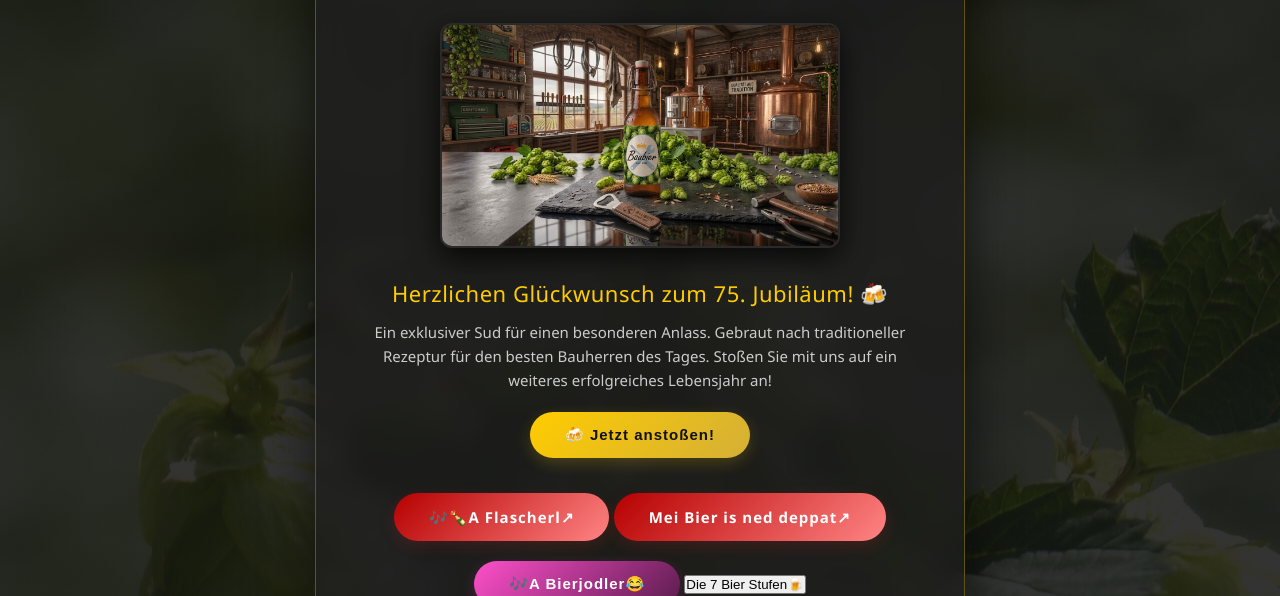
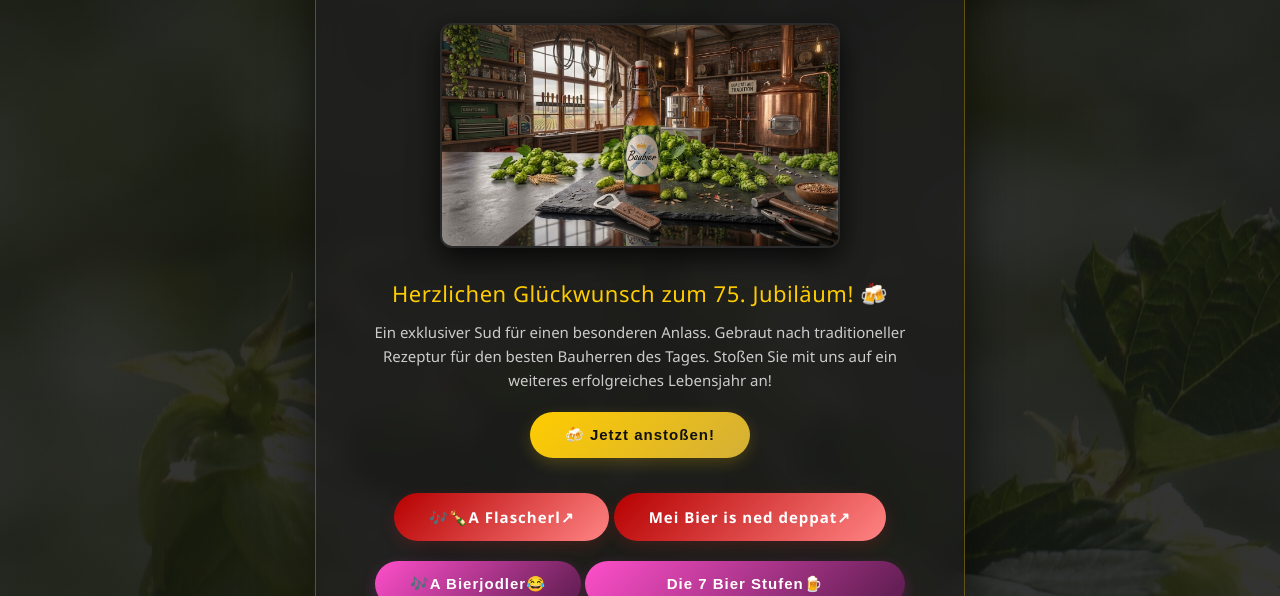
Before and after one commit to TennsbergesQuelle/buildbeer.here, a plain HTML site: page index.html in a window 1280 px wide. Shown: the part 204-800 px from the top of the page. Drawn offline with Linux system fonts and the light colour scheme.

Commit message:
Refactor CSS styles for consistency and readability

```diff
--- a/css/style.css
+++ b/css/style.css
@@ -89,7 +89,7 @@ html {
     margin-bottom: 25px;
 }
 
-.image-wrapper {
+.image-wrapper, .comibee {
     position: relative;
     border-radius: 12px;
     overflow: hidden;
@@ -177,7 +177,7 @@ video {
     padding: 0 5px;
 }
 
-#prost-btn, .songPlBt, .linkYT {
+#prost-btn, .songPlBt, .linkYT, .beerstage {
     width: 100%;
     max-width: 320px;
     display: inline-block;
@@ -220,7 +220,7 @@ video {
     opacity: 1;
 }
 
-.songPlBt {
+.songPlBt, .beerstage {
     background: linear-gradient(135deg, #fe4fca, #5a1c4d);
     color: #ffffff;
     box-shadow: 0 5px 15px rgba(255, 56, 215, 0.2);
```
